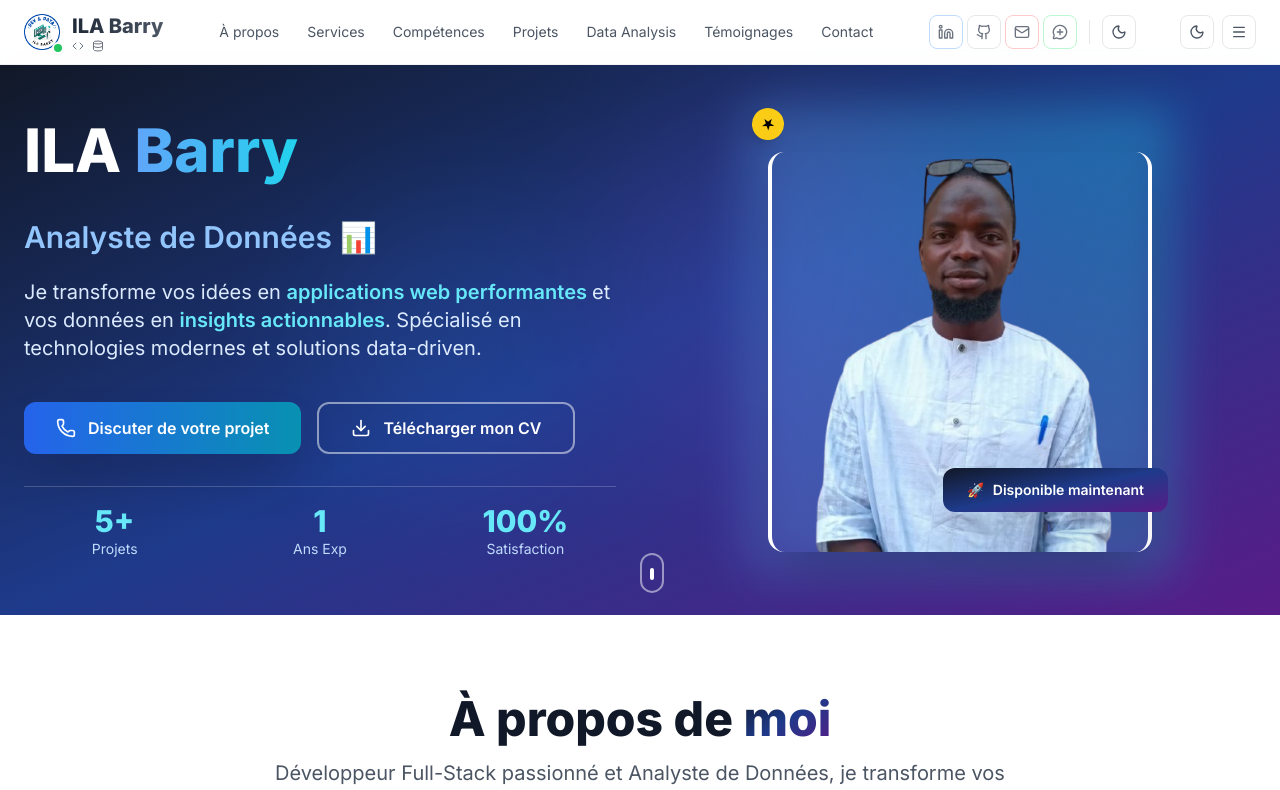
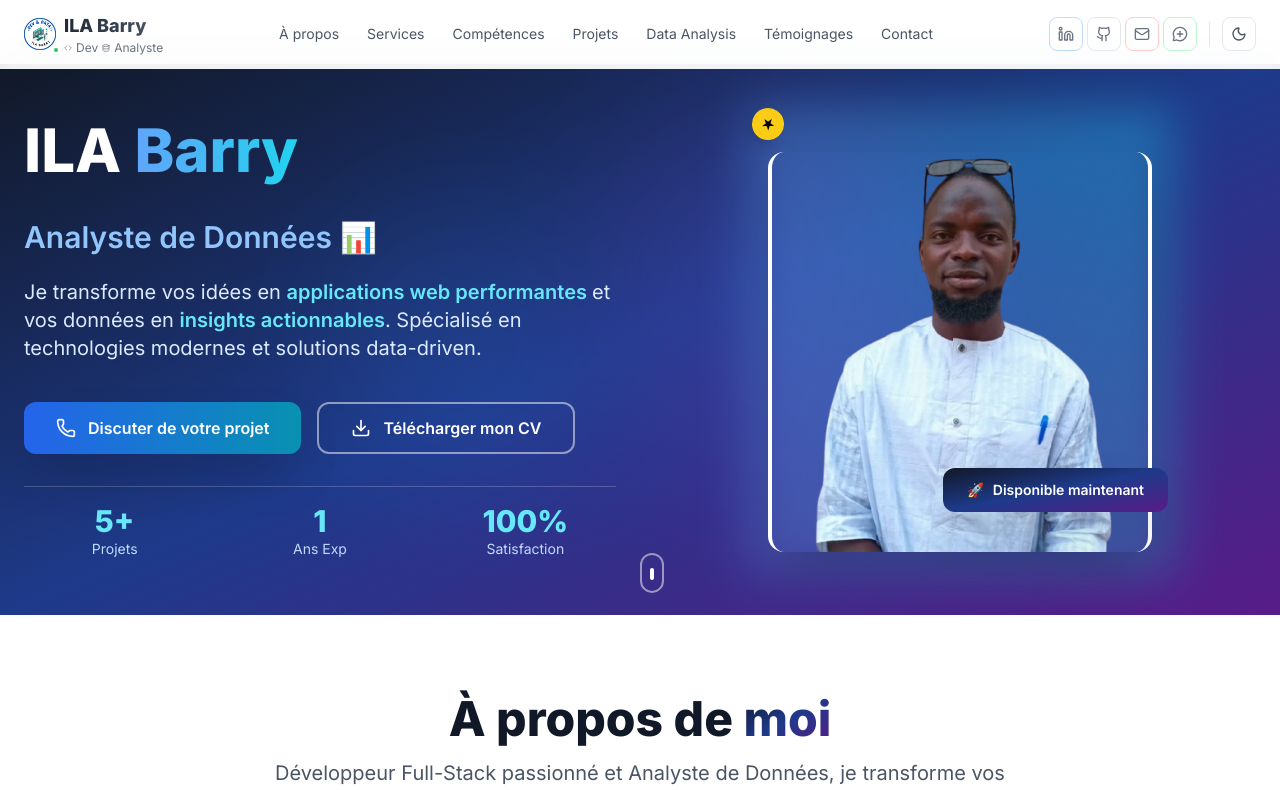
Before and after one commit to Ilabarry/portfolio-barry, a React (Vite) app: page / in a window 1280 px wide. Shown: the top 790 px of the page. Built offline with nearby package versions, Linux system fonts and the light colour scheme.

Commit message:
resposive navigation

```diff
--- a/src/components/Navbar.jsx
+++ b/src/components/Navbar.jsx
@@ -72,48 +72,48 @@ const Navbar = ({ darkMode, toggleDarkMode }) => {
         ? 'backdrop-blur-xl bg-white/95 shadow-sm border-b border-gray-100 dark:bg-gray-900/95 dark:border-gray-800'
         : 'backdrop-blur-lg bg-white/90 border-b border-gray-100/50 dark:bg-gray-900/90 dark:border-gray-800/50'
     }`}>
-      <nav className="container mx-auto px-4 sm:px-6">
+      <nav className="container mx-auto px-3 sm:px-4 md:px-6">
         <div className="flex justify-between items-center py-2 sm:py-3">
-          {/* Logo et Brand */}
+          {/* Logo et Brand - Version compacte pour mobile */}
           <a
             href="#hero"
-            className="flex items-center space-x-2 sm:space-x-3 group"
+            className="flex items-center space-x-2 group flex-shrink-0 min-w-0"
             onClick={() => setIsOpen(false)}
             data-aos="fade-right"
             data-aos-delay="100"
           >
-            <div className="relative">
+            <div className="relative flex-shrink-0">
               <img
                 src={Logo}
                 alt="ILA Barry - Développeur & Analyste"
-                width="36"
-                height="36"
-                className="rounded-lg sm:rounded-xl transition-all duration-300 group-hover:scale-105 group-hover:shadow-md"
+                width="32"
+                height="32"
+                className="rounded-lg transition-all duration-300 group-hover:scale-105 group-hover:shadow-md"
               />
-              <div className="absolute -bottom-1 -right-1 w-2 h-2 sm:w-3 sm:h-3 bg-green-500 rounded-full border-2 border-white dark:border-gray-900 shadow-sm"></div>
+              <div className="absolute -bottom-1 -right-1 w-2 h-2 bg-green-500 rounded-full border-2 border-white dark:border-gray-900 shadow-sm"></div>
             </div>
-            <div className="flex flex-col">
-              <span className="font-bold text-lg sm:text-xl bg-gradient-to-r from-gray-800 to-gray-600 bg-clip-text text-transparent dark:from-gray-100 dark:to-gray-300">
+            <div className="flex flex-col min-w-0">
+              <span className="font-bold text-base sm:text-lg bg-gradient-to-r from-gray-800 to-gray-600 bg-clip-text text-transparent dark:from-gray-100 dark:to-gray-300 whitespace-nowrap">
                 ILA Barry
               </span>
-              <span className="text-xs text-gray-500 dark:text-gray-400 font-medium flex items-center">
-                <Code className="w-2 h-2 sm:w-3 sm:h-3 mr-1" />
-                <span className="hidden xs:inline">Developeur</span>
-                <Database className="w-2 h-2 sm:w-3 sm:h-3 mx-1" />
-                <span className="hidden xs:inline">Analyste</span>
+              <span className="text-xs text-gray-500 dark:text-gray-400 font-medium flex items-center whitespace-nowrap">
+                <Code className="w-2 h-2 mr-1" />
+                Dev
+                <Database className="w-2 h-2 mx-1" />
+                Analyste
               </span>
             </div>
           </a>
 
           {/* Navigation Desktop */}
-          <div className="hidden lg:flex items-center space-x-1">
+          <div className="hidden lg:flex items-center space-x-1 flex-shrink-0">
             {navItems.map((item, index) => {
               const isActive = activeSection === item.href.substring(1)
               return (
                 <a
                   key={item.href}
                   href={item.href}
-                  className={`relative px-3 py-2 text-sm font-medium transition-all duration-300 group ${
+                  className={`relative px-3 py-2 text-sm font-medium transition-all duration-300 group whitespace-nowrap ${
                     isActive
                       ? 'text-blue-600 dark:text-blue-400'
                       : 'text-gray-600 dark:text-gray-400 hover:text-gray-900 dark:hover:text-gray-100'
@@ -133,7 +133,7 @@ const Navbar = ({ darkMode, toggleDarkMode }) => {
           </div>
 
           {/* Actions Desktop */}
-          <div className="hidden lg:flex items-center space-x-2 sm:space-x-3">
+          <div className="hidden lg:flex items-center space-x-2 sm:space-x-3 flex-shrink-0">
             {/* Réseaux sociaux */}
             <div
               className="flex items-center space-x-1"
@@ -146,7 +146,7 @@ const Navbar = ({ darkMode, toggleDarkMode }) => {
                   href={item.href}
                   target="_blank"
                   rel="noopener noreferrer"
-                  className={`p-1.5 sm:p-2 bg-transparent border rounded-lg text-gray-500 dark:text-gray-400 transition-all duration-300 ${item.color} hover:text-white hover:scale-105 hover:shadow-md`}
+                  className={`p-1.5 sm:p-2 bg-transparent border rounded-lg text-gray-500 dark:text-gray-400 transition-all duration-300 ${item.color} hover:text-white hover:scale-105 hover:shadow-md flex-shrink-0`}
                   aria-label={item.label}
                   title={item.label}
                 >
@@ -156,12 +156,12 @@ const Navbar = ({ darkMode, toggleDarkMode }) => {
             </div>
 
             {/* Séparateur */}
-            <div className="w-px h-4 sm:h-6 bg-gray-200 dark:bg-gray-700 mx-1"></div>
+            <div className="w-px h-4 sm:h-6 bg-gray-200 dark:bg-gray-700 mx-1 flex-shrink-0"></div>
 
             {/* Bouton thème */}
             <button
               onClick={toggleDarkMode}
-              className="p-1.5 sm:p-2 rounded-lg border border-gray-200 dark:border-gray-700 bg-white dark:bg-gray-800 text-gray-600 dark:text-gray-400 hover:bg-gray-50 dark:hover:bg-gray-700 transition-all duration-300 hover:scale-105 hover:shadow-sm"
+              className="p-1.5 sm:p-2 rounded-lg border border-gray-200 dark:border-gray-700 bg-white dark:bg-gray-800 text-gray-600 dark:text-gray-400 hover:bg-gray-50 dark:hover:bg-gray-700 transition-all duration-300 hover:scale-105 hover:shadow-sm flex-shrink-0"
               aria-label={darkMode ? 'Activer le mode clair' : 'Activer le mode sombre'}
               data-aos="fade-left"
               data-aos-delay="300"
@@ -170,28 +170,28 @@ const Navbar = ({ darkMode, toggleDarkMode }) => {
             </button>
           </div>
 
-          {/* Menu Mobile */}
-          <div className="flex items-center space-x-1 sm:space-x-2">
+          {/* Menu Mobile - Version ultra compacte */}
+          <div className="flex lg:hidden items-center space-x-1 flex-shrink-0">
             {/* Bouton thème mobile */}
             <button
               onClick={toggleDarkMode}
-              className="p-1.5 sm:p-2 rounded-lg border border-gray-200 dark:border-gray-700 bg-white dark:bg-gray-800 text-gray-600 dark:text-gray-400 hover:bg-gray-50 dark:hover:bg-gray-700 transition-all duration-300"
+              className="p-1.5 rounded-lg border border-gray-200 dark:border-gray-700 bg-white dark:bg-gray-800 text-gray-600 dark:text-gray-400 hover:bg-gray-50 dark:hover:bg-gray-700 transition-all duration-300 flex-shrink-0"
               aria-label={darkMode ? 'Activer le mode clair' : 'Activer le mode sombre'}
               data-aos="fade-left"
               data-aos-delay="200"
             >
-              {darkMode ? <Sun className="w-3 h-3 sm:w-4 sm:h-4" /> : <Moon className="w-3 h-3 sm:w-4 sm:h-4" />}
+              {darkMode ? <Sun className="w-3 h-3" /> : <Moon className="w-3 h-3" />}
             </button>
 
             {/* Bouton menu mobile */}
             <button
               onClick={() => setIsOpen(!isOpen)}
-              className="p-1.5 sm:p-2 rounded-lg border border-gray-200 dark:border-gray-700 bg-white dark:bg-gray-800 text-gray-600 dark:text-gray-400 hover:bg-gray-50 dark:hover:bg-gray-700 transition-all duration-300"
+              className="p-1.5 rounded-lg border border-gray-200 dark:border-gray-700 bg-white dark:bg-gray-800 text-gray-600 dark:text-gray-400 hover:bg-gray-50 dark:hover:bg-gray-700 transition-all duration-300 flex-shrink-0"
               aria-label="Menu"
               data-aos="fade-left"
               data-aos-delay="300"
             >
-              {isOpen ? <X className="w-3 h-3 sm:w-4 sm:h-4" /> : <Menu className="w-3 h-3 sm:w-4 sm:h-4" />}
+              {isOpen ? <X className="w-3 h-3" /> : <Menu className="w-3 h-3" />}
             </button>
           </div>
         </div>
@@ -199,11 +199,11 @@ const Navbar = ({ darkMode, toggleDarkMode }) => {
         {/* Menu Mobile Expandable */}
         {isOpen && (
           <div
-            className="lg:hidden border-t border-gray-100 dark:border-gray-800 mt-2 pb-4 sm:pb-6"
+            className="lg:hidden border-t border-gray-100 dark:border-gray-800 mt-2 pb-4"
             data-aos="fade-down"
             data-aos-delay="100"
           >
-            <div className="flex flex-col space-y-1 pt-3 sm:pt-4">
+            <div className="flex flex-col space-y-1 pt-3">
               {navItems.map((item, index) => {
                 const isActive = activeSection === item.href.substring(1)
                 return (
@@ -211,7 +211,7 @@ const Navbar = ({ darkMode, toggleDarkMode }) => {
                     key={item.href}
                     href={item.href}
                     onClick={() => setIsOpen(false)}
-                    className={`px-3 sm:px-4 py-2 sm:py-3 text-sm sm:text-base font-medium transition-all duration-200 rounded-lg mx-1 sm:mx-2 flex items-center ${
+                    className={`px-3 py-2 text-sm font-medium transition-all duration-200 rounded-lg mx-1 flex items-center ${
                       isActive
                         ? 'bg-blue-50 dark:bg-blue-900/20 text-blue-600 dark:text-blue-400 border-l-4 border-blue-600'
                         : 'text-gray-600 dark:text-gray-400 hover:bg-gray-50 dark:hover:bg-gray-800 hover:text-gray-900 dark:hover:text-gray-100'
@@ -219,7 +219,7 @@ const Navbar = ({ darkMode, toggleDarkMode }) => {
                     data-aos="fade-right"
                     data-aos-delay={100 + (index * 50)}
                   >
-                    <div className={`w-1.5 h-1.5 sm:w-2 sm:h-2 rounded-full mr-2 sm:mr-3 ${
+                    <div className={`w-1.5 h-1.5 rounded-full mr-2 ${
                       isActive ? 'bg-blue-600' : 'bg-gray-300 dark:bg-gray-600'
                     }`}></div>
                     {item.label}
@@ -229,12 +229,12 @@ const Navbar = ({ darkMode, toggleDarkMode }) => {
 
               {/* Réseaux sociaux mobile */}
               <div
-                className="px-3 sm:px-4 pt-4 sm:pt-6"
+                className="px-3 pt-4"
                 data-aos="fade-up"
                 data-aos-delay="400"
               >
-                <p className="text-gray-500 dark:text-gray-400 text-xs sm:text-sm mb-2 sm:mb-3 font-medium text-center">Réseaux sociaux</p>
-                <div className="flex justify-center gap-1 sm:gap-2">
+                <p className="text-gray-500 dark:text-gray-400 text-xs mb-2 font-medium text-center">Réseaux sociaux</p>
+                <div className="flex justify-center gap-1">
                   {socialLinks.map((item, i) => (
                     <a
                       key={i}
@@ -242,7 +242,7 @@ const Navbar = ({ darkMode, toggleDarkMode }) => {
                       target="_blank"
                       rel="noopener noreferrer"
                       onClick={() => setIsOpen(false)}
-                      className={`p-2 sm:p-3 bg-gray-100 dark:bg-gray-800 border rounded-lg text-gray-600 dark:text-gray-400 transition-all duration-300 ${item.color} hover:text-white hover:scale-105`}
+                      className={`p-2 bg-gray-100 dark:bg-gray-800 border rounded-lg text-gray-600 dark:text-gray-400 transition-all duration-300 ${item.color} hover:text-white hover:scale-105`}
                       aria-label={item.label}
                     >
                       {item.icon}
```
